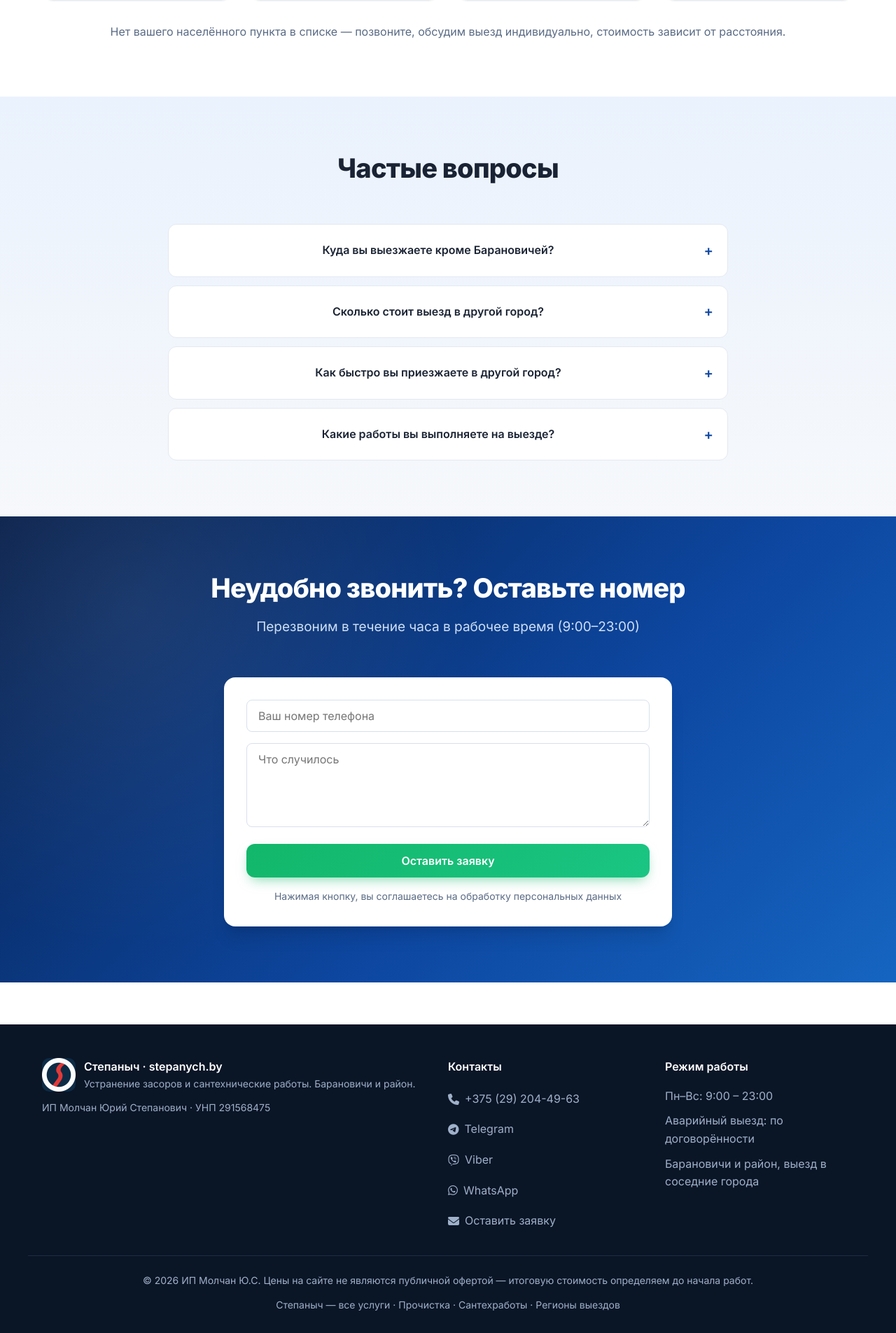
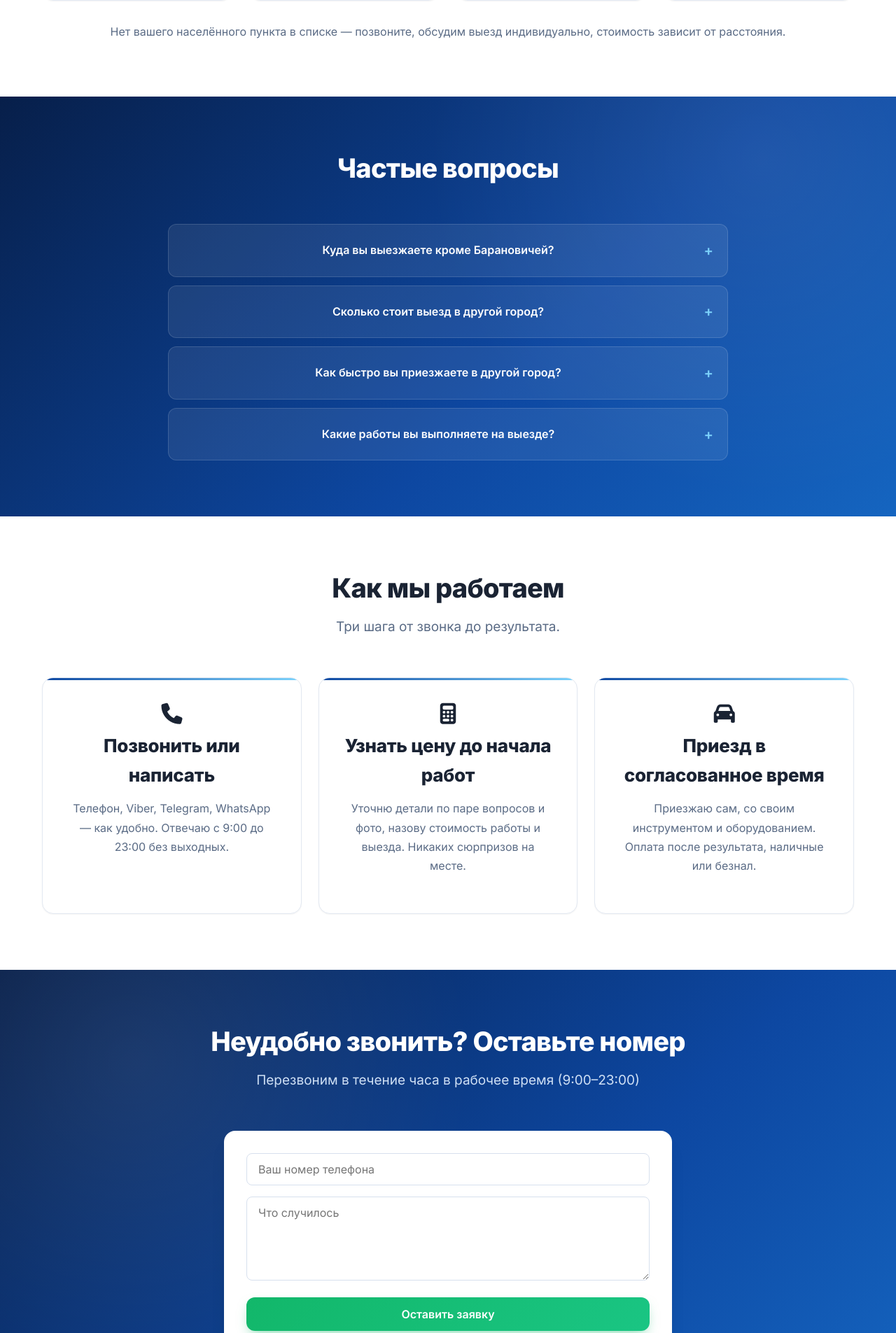
Before and after one commit to Eugene4190/stepanych-snapshot, a Django app: page /santehnik/ in a window 1280 px wide. Shown: the part 2738-4643 px from the top of the page at 70% size. Run offline with Django 5.2, Linux system fonts and the light colour scheme; data that the repository does not hold is empty; parts of the project's set-up code (start-up, migrations or seed data) failed here and were passed over.

Commit message:
Hub: steps section between FAQ and form, light FAQ reverted

```diff
--- a/app_home/views.py
+++ b/app_home/views.py
@@ -35,7 +35,7 @@ def contacts(request):
 
 def regions_index(request):
     crumbs = [{'url': '/santehnik/', 'name': 'Регионы выездов'}]
-    return render(request, 'regions_index.html', {'faq': FAQ_REGIONS, 'faq_light': True, 'crumbs': crumbs, 'social_text': 'Здравствуйте! Нужен мастер с выездом', 'nav_active': ''})
+    return render(request, 'regions_index.html', {'faq': FAQ_REGIONS, 'crumbs': crumbs, 'social_text': 'Здравствуйте! Нужен мастер с выездом', 'nav_active': ''})
 
 
 def region(request, slug):
--- a/static/css/style.css
+++ b/static/css/style.css
@@ -1284,31 +1284,6 @@ details[open] .faq__q:after {
     text-align: center;
 }
 
-.section--faq--light {
-    background: linear-gradient(180deg, var(--accent-tint) 0%, var(--bg-light) 100%);
-}
-
-.section--faq--light .section__title {
-    color: var(--text);
-}
-
-.section--faq--light .faq__item {
-    background: var(--bg);
-    border-color: var(--border-light);
-}
-
-.section--faq--light .faq__q {
-    color: var(--text);
-}
-
-.section--faq--light .faq__q:after {
-    color: var(--accent);
-}
-
-.section--faq--light .faq__a {
-    color: var(--text-light);
-}
-
 .geo-link {
     padding: 5px 8px;
     border-radius: 999px;
--- a/templates/includes/faq.html
+++ b/templates/includes/faq.html
@@ -1,4 +1,4 @@
-<section class="section section--faq{% if faq_light %} section--faq--light{% endif %}">
+<section class="section section--faq">
     <div class="container">
         <div class="section__header">
             <h2 class="section__title">Частые вопросы</h2>
--- a/templates/regions_index.html
+++ b/templates/regions_index.html
@@ -40,5 +40,29 @@
 </section>
 
 {% include 'includes/faq.html' %}
+
+<section class="section">
+    <div class="container">
+        <div class="section__header">
+            <h2 class="section__title">Как мы работаем</h2>
+            <p class="section__subtitle">Три шага от звонка до результата.</p>
+        </div>
+        <div class="services-grid">
+            <div class="service-card">
+                <h3 class="service-card__title"><i class="fas fa-phone"></i> Позвонить или написать</h3>
+                <p class="service-card__text">Телефон, Viber, Telegram, WhatsApp — как удобно. Отвечаю с 9:00 до 23:00 без выходных.</p>
+            </div>
+            <div class="service-card">
+                <h3 class="service-card__title"><i class="fas fa-calculator"></i> Узнать цену до начала работ</h3>
+                <p class="service-card__text">Уточню детали по паре вопросов и фото, назову стоимость работы и выезда. Никаких сюрпризов на месте.</p>
+            </div>
+            <div class="service-card">
+                <h3 class="service-card__title"><i class="fas fa-car"></i> Приезд в согласованное время</h3>
+                <p class="service-card__text">Приезжаю сам, со своим инструментом и оборудованием. Оплата после результата, наличные или безнал.</p>
+            </div>
+        </div>
+    </div>
+</section>
+
 {% include 'includes/feedback_form.html' %}
 {% endblock %}
```
Also changed, not shown: 1 other file.
